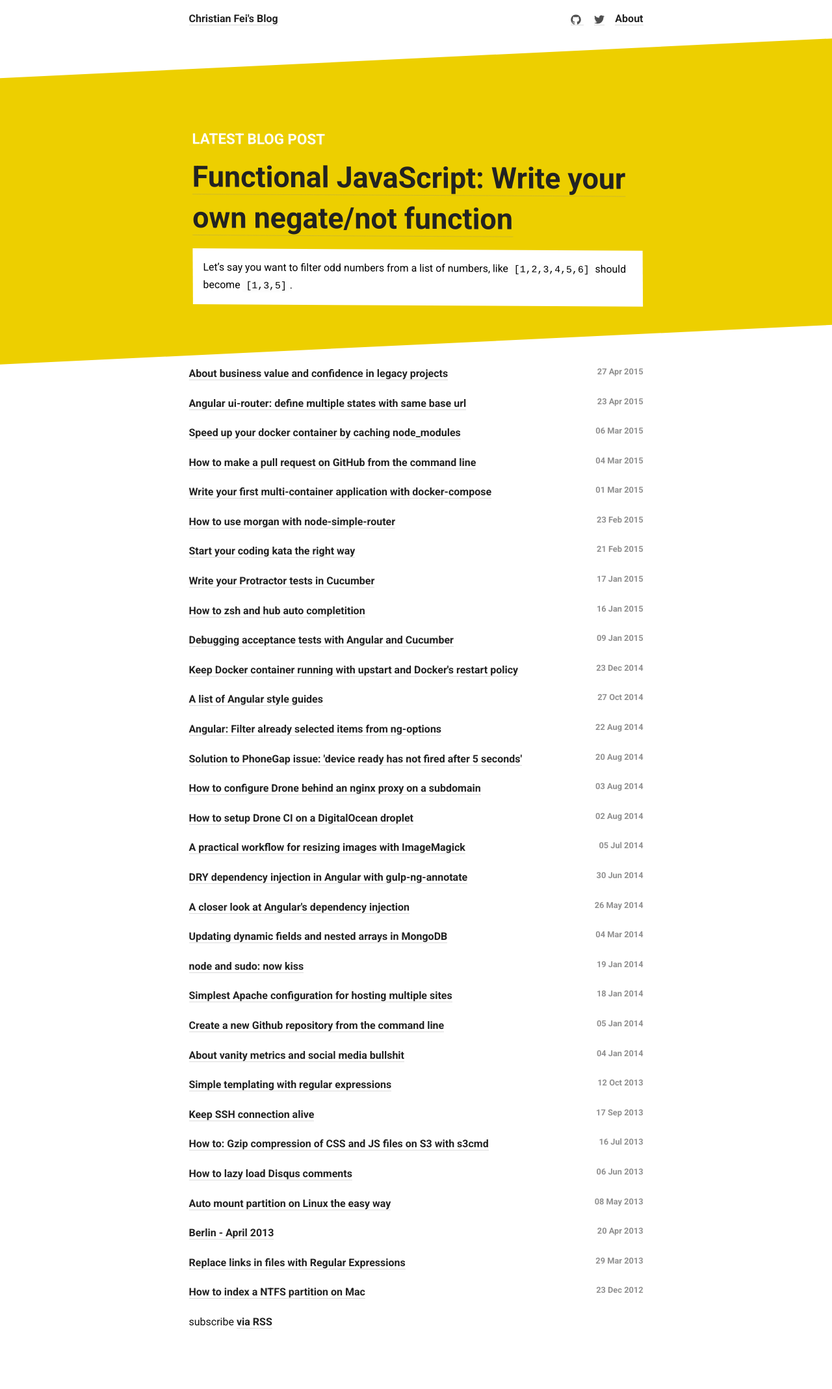
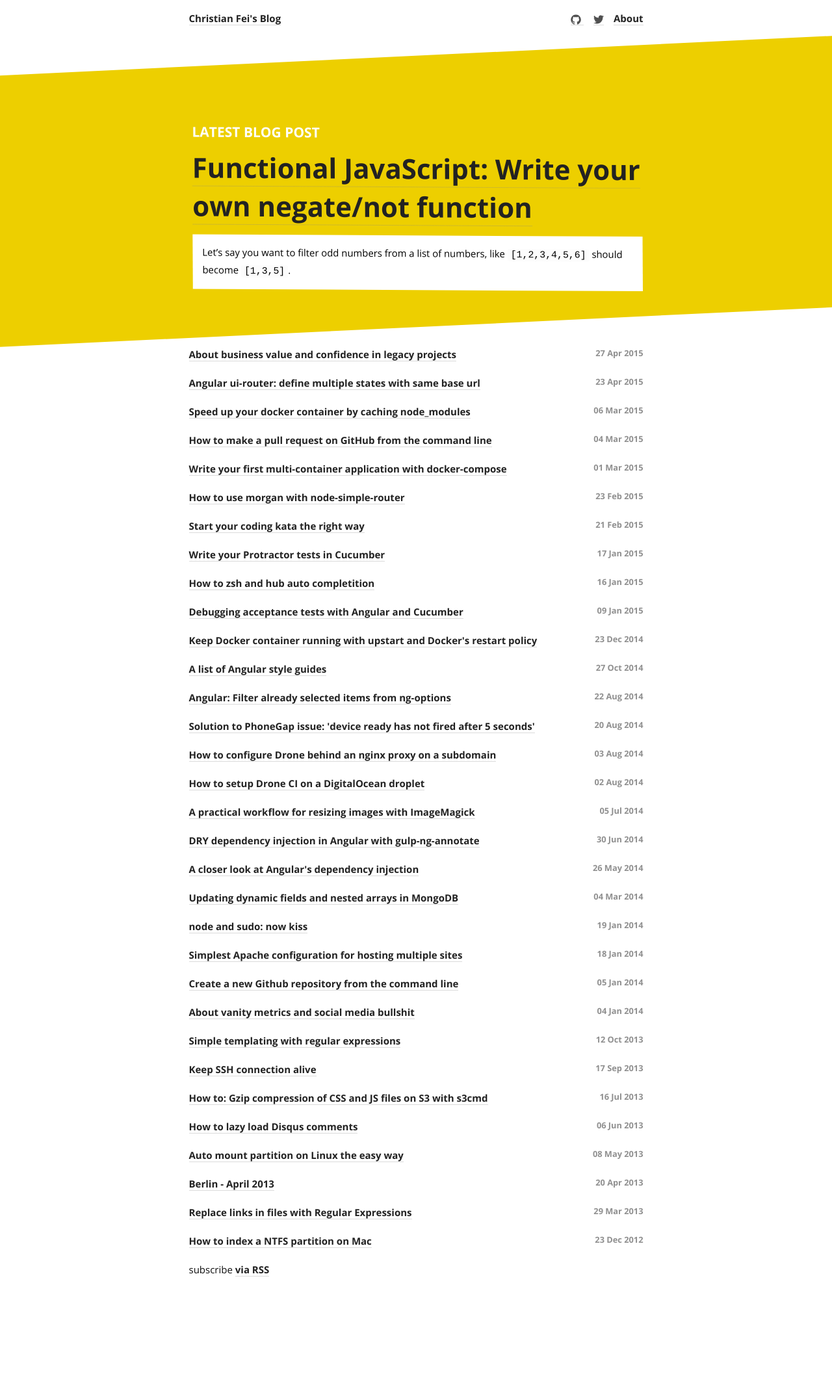
Before and after one commit to christian-fei/christian-fei.github.io-pandoc, a Jekyll site: the page built from index.html, in a window 1280 px wide. Shown: the whole page at 65% size. Built offline with Jekyll 4.4.1, drawn with Linux system fonts in a browser that asks for light colours; Markdown is read by kramdown in place of the engine named in the settings; comment, search, counter and statistics services are not loaded; after the commit the page ends 2055 px from its top, so only the background shows below that.

Commit message:
font is now open sans

```diff
--- a/_includes/head.html
+++ b/_includes/head.html
@@ -8,8 +8,9 @@
 
     <meta name="HandheldFriendly" content="True" />
 
-    <link href='http://fonts.googleapis.com/css?family=Roboto:400,700,500' rel='stylesheet' type='text/css'>
+    <!-- <link href='http://fonts.googleapis.com/css?family=Roboto:400,700,500' rel='stylesheet' type='text/css'> -->
     <!-- <link href='http://fonts.googleapis.com/css?family=Merriweather+Sans:700,400' rel='stylesheet' type='text/css'> -->
+    <link href='http://fonts.googleapis.com/css?family=Open+Sans:400,700' rel='stylesheet' type='text/css'>
     <link rel="stylesheet" href="{{ "/css/main.css" | prepend: site.baseurl }}">
     <link rel="canonical" href="{{ page.url | replace:'index.html','' | prepend: site.baseurl | prepend: site.url }}">
 
--- a/_sass/_typography.scss
+++ b/_sass/_typography.scss
@@ -2,9 +2,9 @@
  * Basic styling
  */
 body {
-  font-size: 16px;
-  font-family: "Roboto", "Helvetica Neue", "Helvetica", "Arial", "Lucida Grande", sans-serif;
-  font-weight: 300;
+  font-size: 15px;
+  font-family: "Open Sans", "Helvetica Neue", "Helvetica", "Arial", "Lucida Grande", sans-serif;
+  font-weight: 400;
   line-height: 1.6;
   color: $text-color;
   background-color: $background-color;
```
